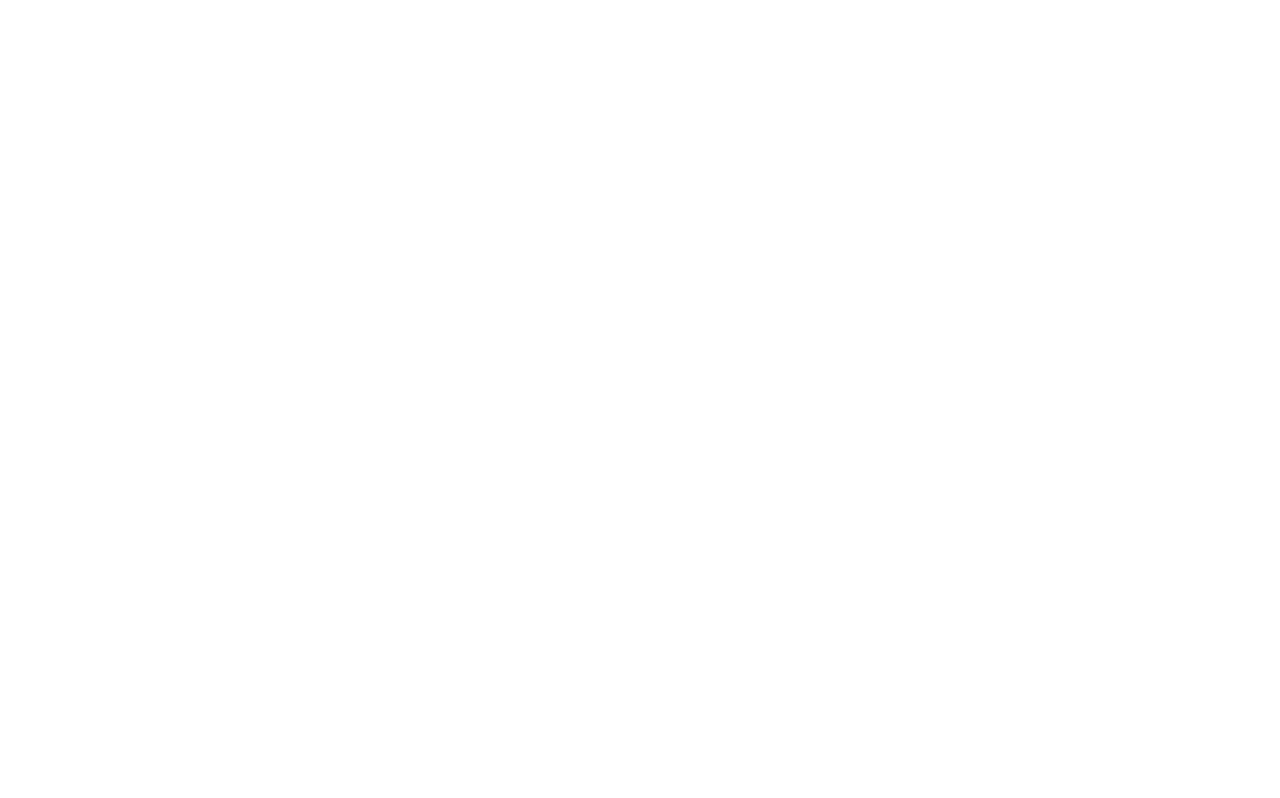
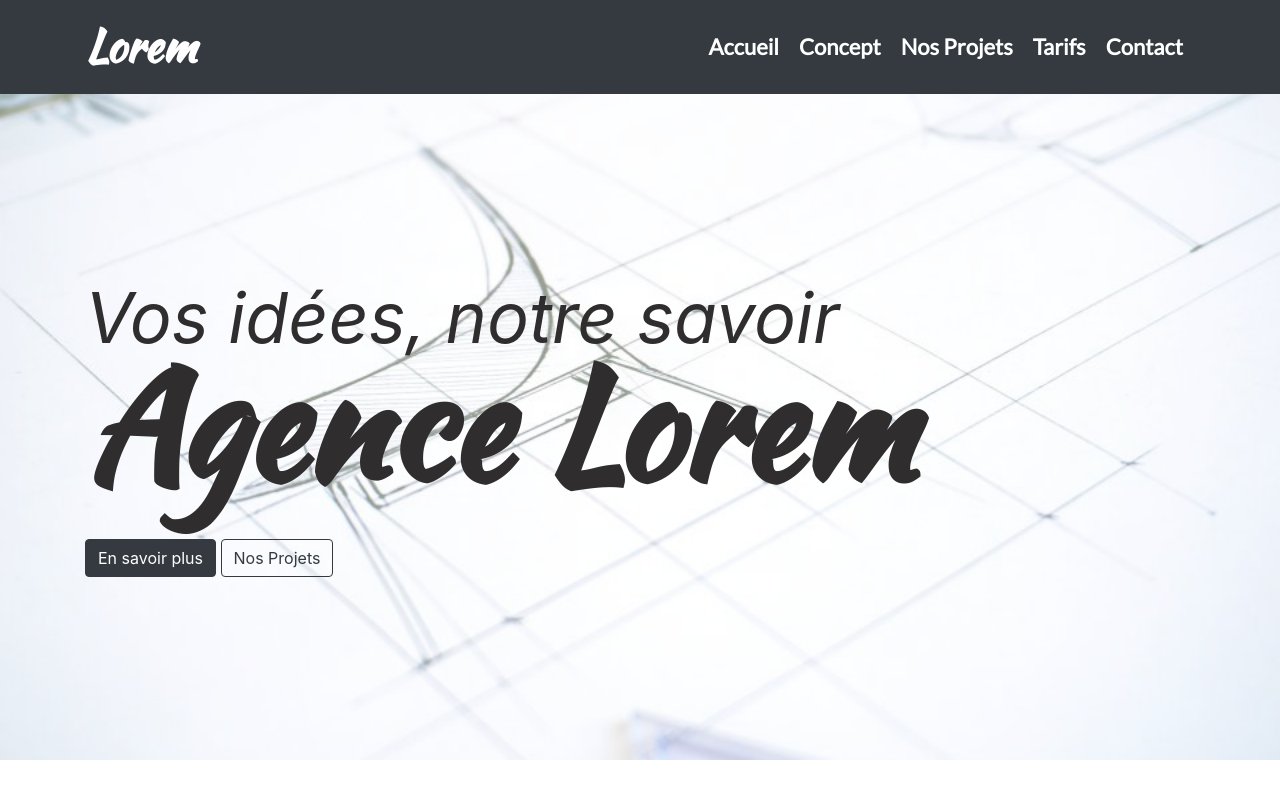
Before and after one commit to Matthieu83600/Agence-Lorem, a plain HTML site: page index.html in a window 1280 px wide. Drawn offline with nearby package versions, Linux system fonts and the light colour scheme; some packages are replaced by stand-ins of ours; a script that the page names is missing.

Commit message:
feat: header, nav

```diff
--- a/index.html
+++ b/index.html
@@ -14,8 +14,45 @@
     <!-- Custom CSS -->
     <link rel="stylesheet" href="style.css">
   </head>
-
   <body>
+    <!-- Header -->
+    <header id="top">
+      <div class="container">
+        <nav class="navbar navbar-expand-md bg-dark navbar-dark fixed-top" id="main-nav">
+          <div class="container">
+            <a href="index.html" class="navbar-brand">Lorem</a>
+            <button class="navbar-toggler" data-toggle="collapse" data-target="#navbarCollapse">
+              <span class="navbar-toggler-icon"></span>
+            </button>
+            <div class="collapse navbar-collapse" id="navbarCollapse">
+              <ul class="navbar-nav ml-auto">
+                <li class="nav-item mr-1">
+                  <a href="#top" class="nav-link">Accueil</a>
+                </li>
+                <li class="nav-item mr-1">
+                  <a href="#aPropos" class="nav-link">Concept</a>
+                </li>
+                <li class="nav-item mr-1">
+                  <a href="#galerie" class="nav-link">Nos Projets</a>
+                </li>
+                <li class="nav-item mr-1">
+                  <a href="#prix" class="nav-link">Tarifs</a>
+                </li>
+                <li class="nav-item mr-1">
+                  <a href="#contact" class="nav-link">Contact</a>
+                </li>
+              </ul>
+            </div>
+          </div>
+        </nav>
+        <div class="text-intro">
+          <div class="preTxt font-italic">Vos idées, notre savoir</div>
+          <h1>Agence Lorem</h1>
+          <a href="#" class="btn btn-dark mt-3">En savoir plus</a>
+          <a href="#" class="btn btn-outline-dark mt-3">Nos Projets</a>
+        </div>
+      </div>
+    </header>
     <!-- Scripts -->
     <script src="https://code.jquery.com/jquery-3.3.1.slim.min.js"
     integrity="sha384-q8i/X+965DzO0rT7abK41JStQIAqVgRVzpbzo5smXKp4YfRvH+8abtTE1Pi6jizo"
--- a/style.css
+++ b/style.css
@@ -0,0 +1,34 @@
+/* Header */
+header {
+  background: url('assets/bgphotshop.png');
+  background-size: cover;
+  background-position: center;
+  height: 95vh;
+}
+.text-intro {
+  padding-top: 300px;
+  padding-bottom: 200px;
+}
+.preTxt {
+  font-size: 70px;
+  margin: 0;
+  color: #2f2d2d;
+  line-height: 0.5;
+}
+h1 {
+  font-size: 150px;
+  color: #2f2d2d;
+  font-family: 'Kaushan Script';
+  font-weight: 700;
+}
+/* Navigation */
+.navbar-brand {
+  font-size: 45px !important;
+  font-family: 'Kaushan Script' !important;
+}
+.navbar a {
+  color: #fff !important;
+  font-family: 'Lato';
+  font-size: 22px;
+  font-weight: 700;
+}
```
Lines whose indentation alone changed are shown as unchanged.
